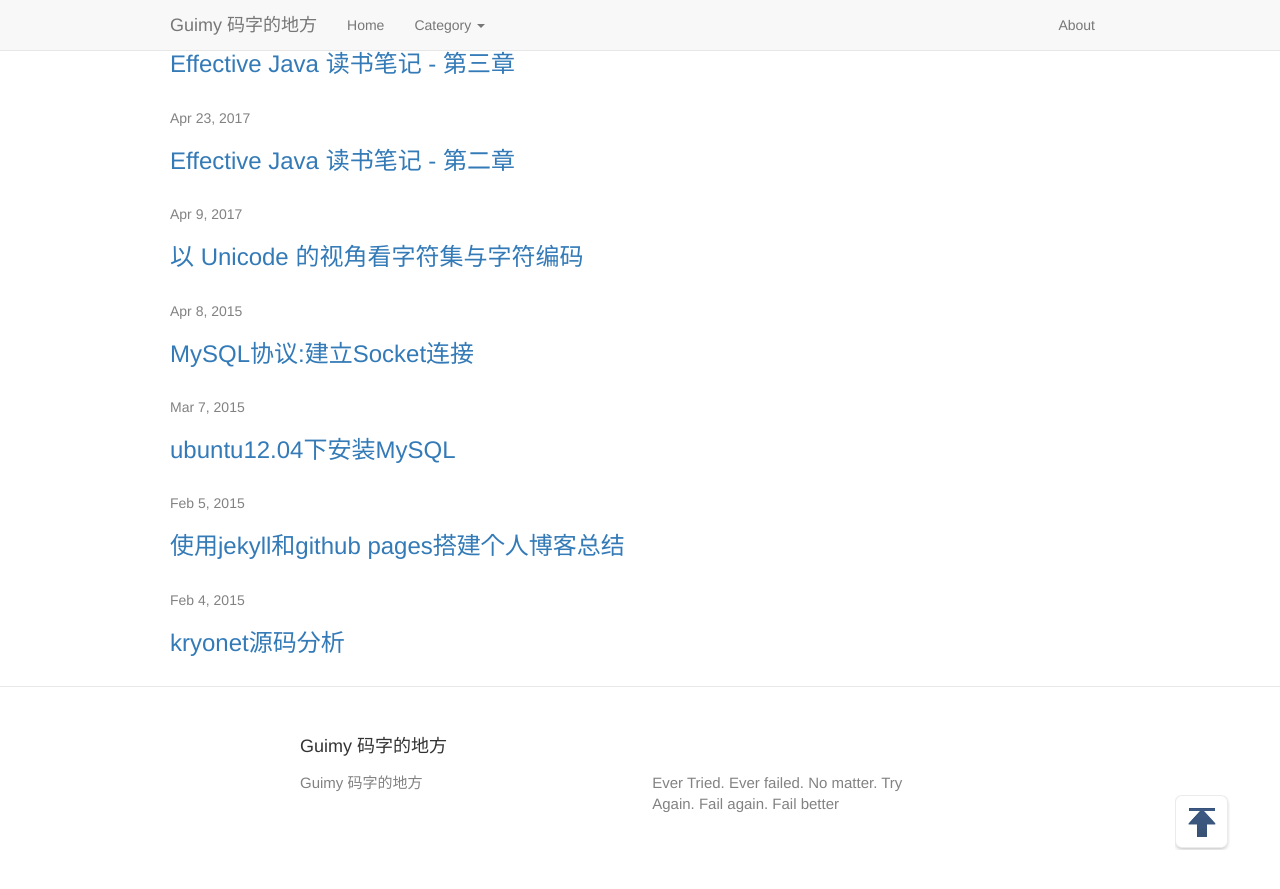
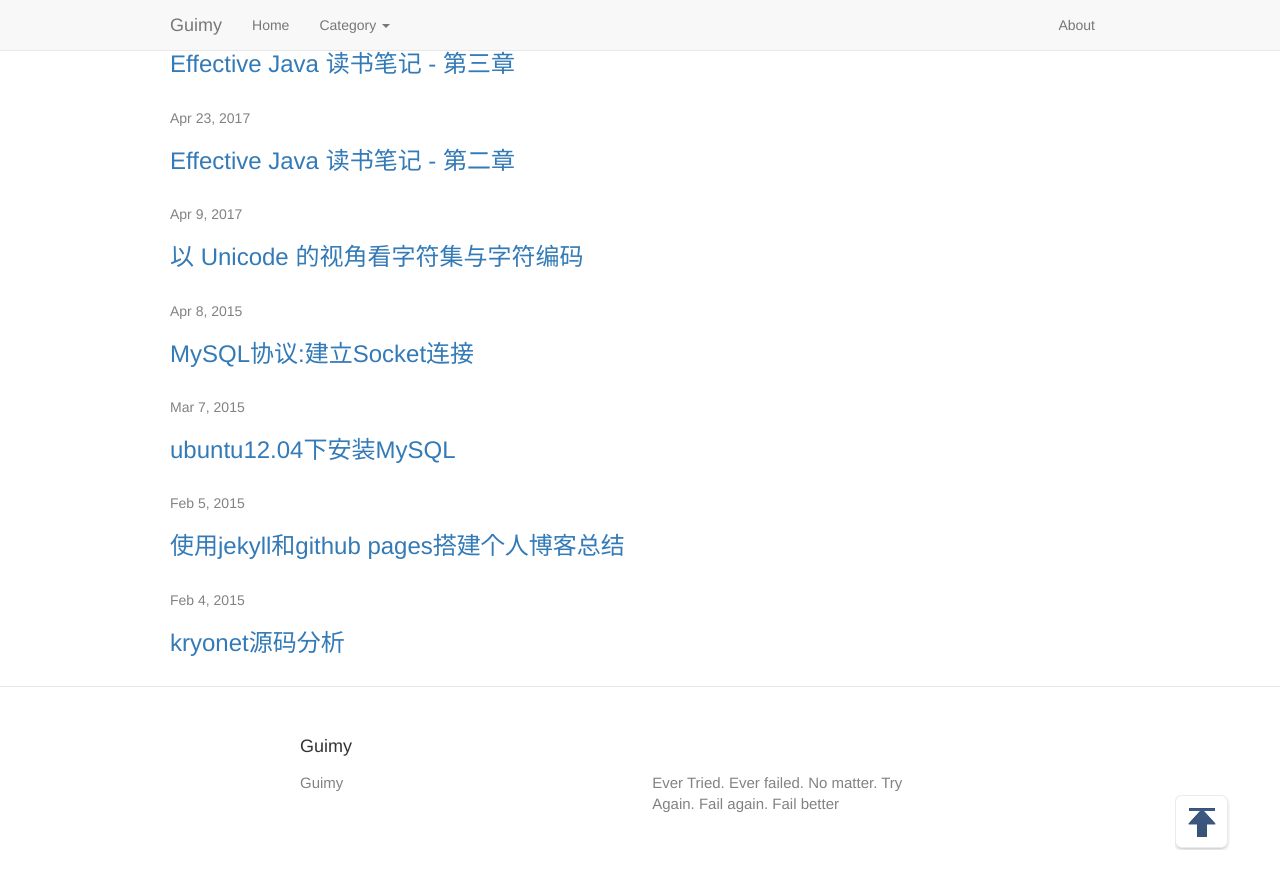
Before and after one commit to guimingyue/guimingyue.github.io, a Jekyll site: the page built from index.html, in a window 1280 px wide and 900 px high, scrolled down 689 px. Shown: the top 889 px of the window. Built offline with Jekyll 4.4.1, drawn with Linux system fonts in a browser that asks for light colours; comment, search, counter and statistics services are not loaded.

Commit message:
Update _config.yml

```diff
--- a/_config.yml
+++ b/_config.yml
@@ -1,5 +1,5 @@
 # Site settings
-title: Guimy 码字的地方
+title: Guimy
 #email: your-email@domain.com
 description:  Ever Tried. Ever failed. No matter. Try Again. Fail again. Fail better
 baseurl: "" # the subpath of your site, e.g. /blog/
```
